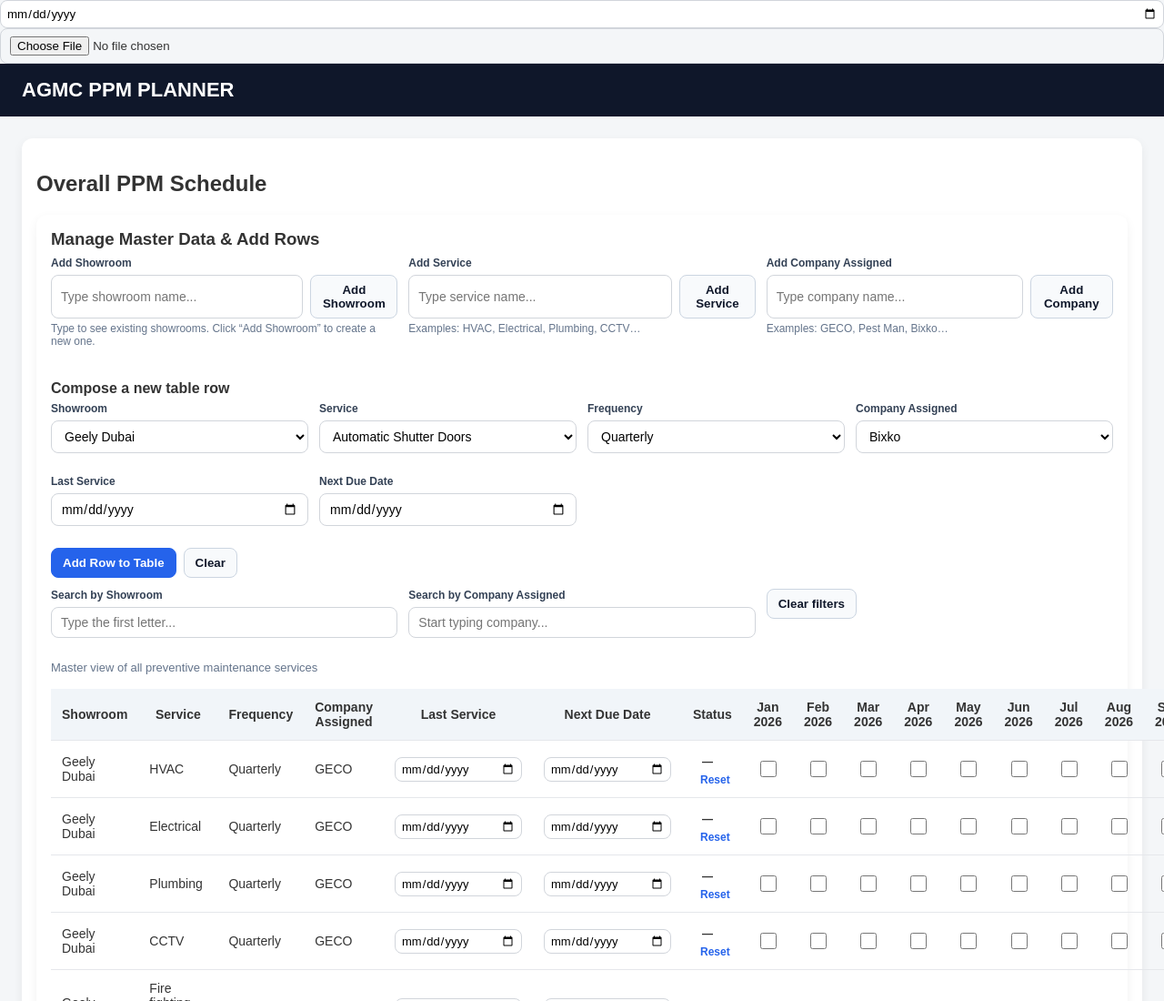
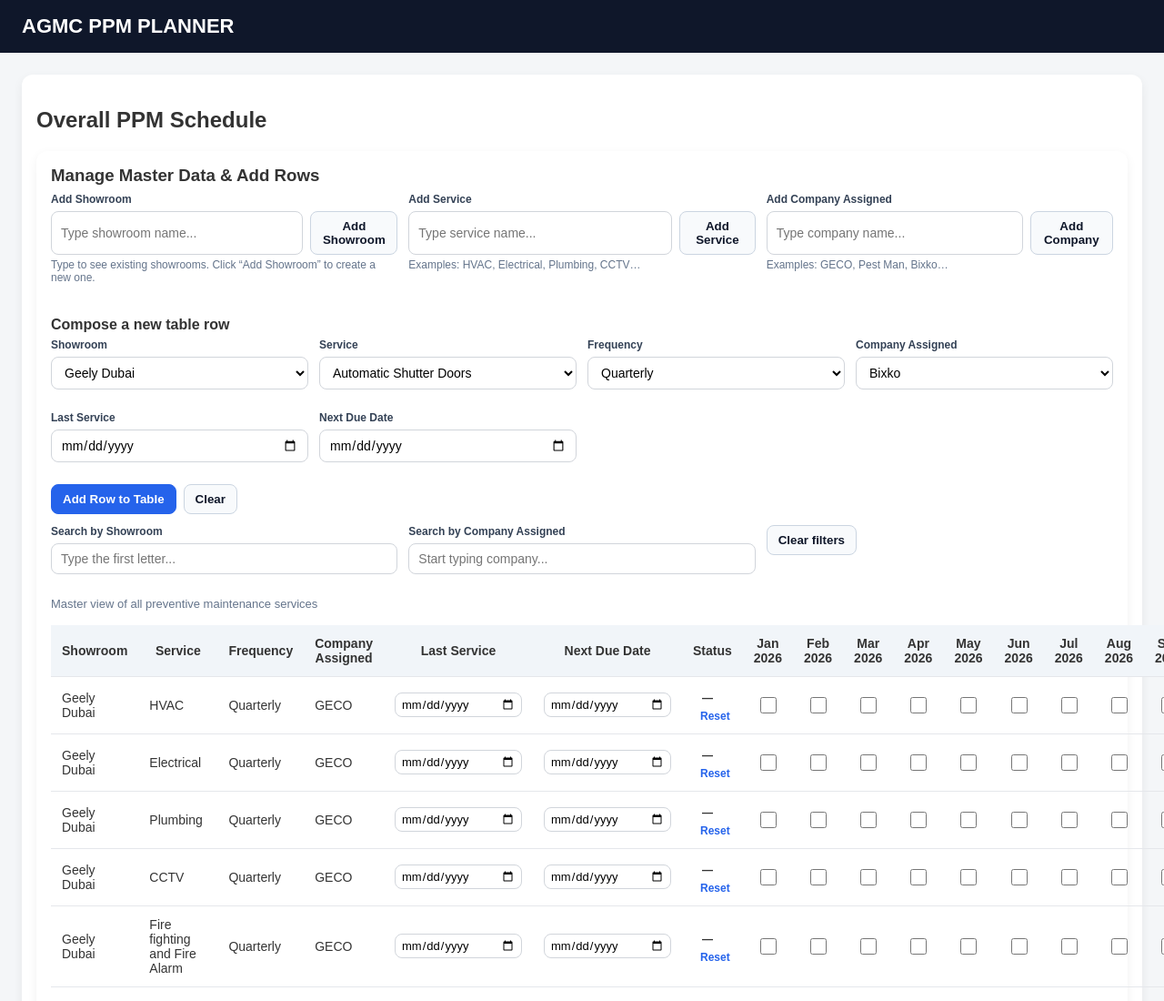
Before and after one commit to Fazilbaig218/AGMC-PPM, a plain HTML site: page index.html in a window 1280 px wide. Shown: the top 1100 px of the page at 91% size. Drawn offline with Linux system fonts and the light colour scheme.

Commit message:
Update index.html

```diff
--- a/index.html
+++ b/index.html
@@ -1,9 +1,6 @@
 <!DOCTYPE html>
 <html lang="en">
 <head>
-
-<input type="date" id="lastService" />
-<input type="file" id="checklist" />
 
 <style>
   /* Management panel */
```
